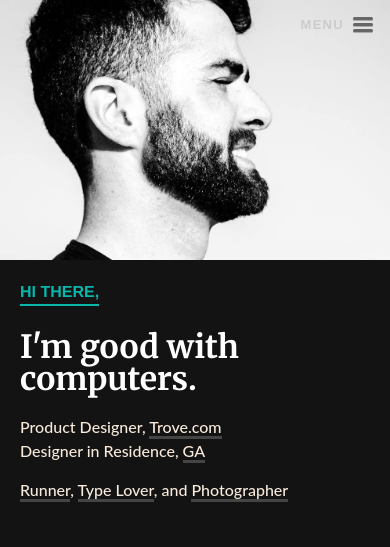
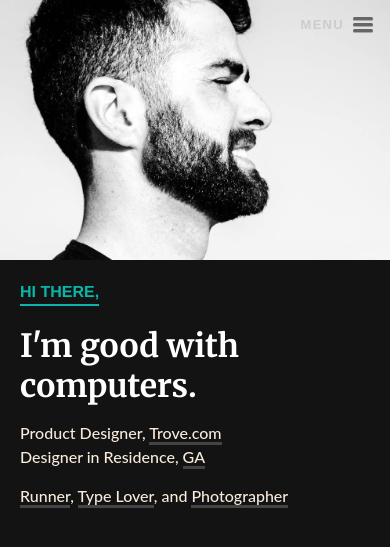
Before and after one commit to ReptarAzar/reptarazar.github.io, a Jekyll site: the page built from index.html, in a window 390 px wide. Shown: the top 547 px of the page. Built offline with Jekyll 4.4.1, drawn with Linux system fonts in a browser that asks for light colours; nearby versions of some CDN libraries.

Commit message:
typer spacing

```diff
--- a/_sass/_layout.scss
+++ b/_sass/_layout.scss
@@ -193,8 +193,8 @@ $font_2: sans-serif;
             @media screen and (max-width: 620px) {
                 margin-top: 10px;
                 font-size: 32px;
-                line-height: 32px;
-                margin: 25px 0 20px;
+                line-height: 40px;
+                margin: 20px 0 15px;
             }
         }
         h3 {
@@ -421,7 +421,6 @@ $font_2: sans-serif;
                             padding: 5px 0 0;
                             font-size: 1.75em;
                         }
-
 
                     }
                 }
```
